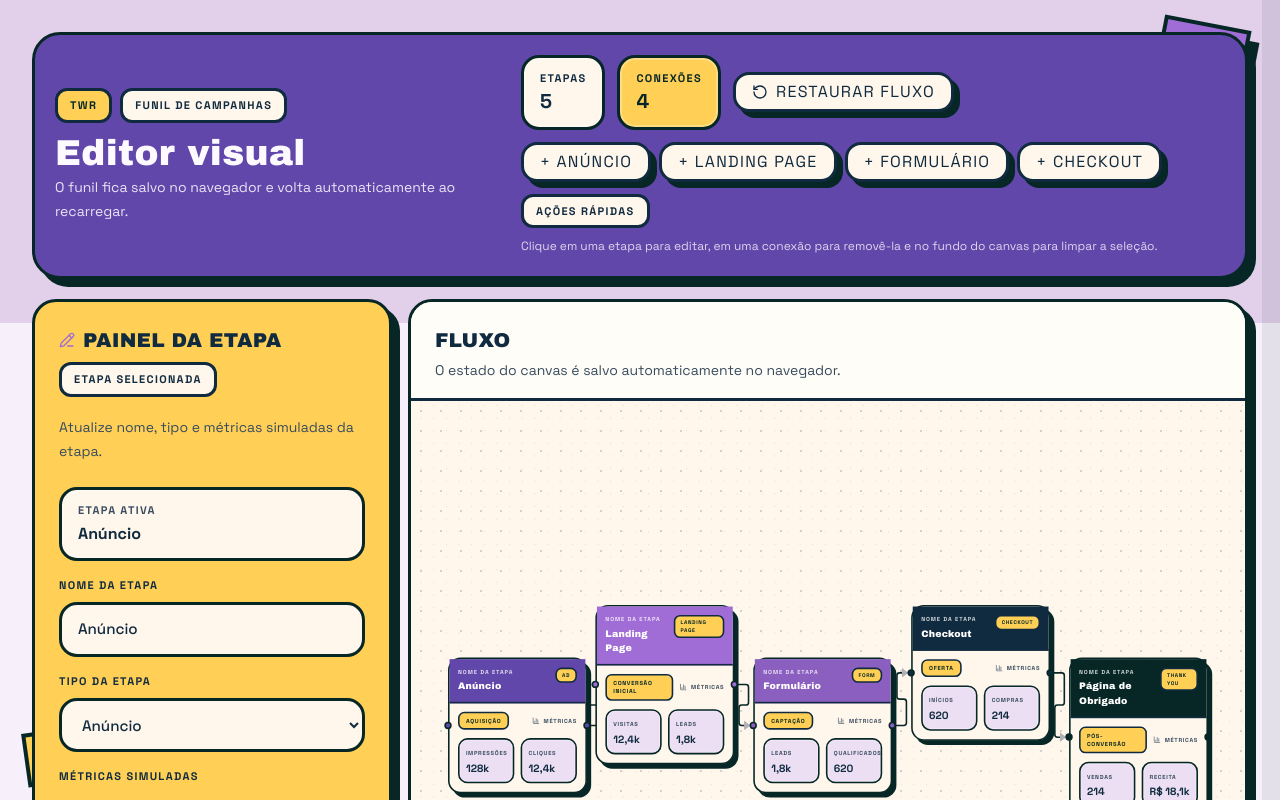
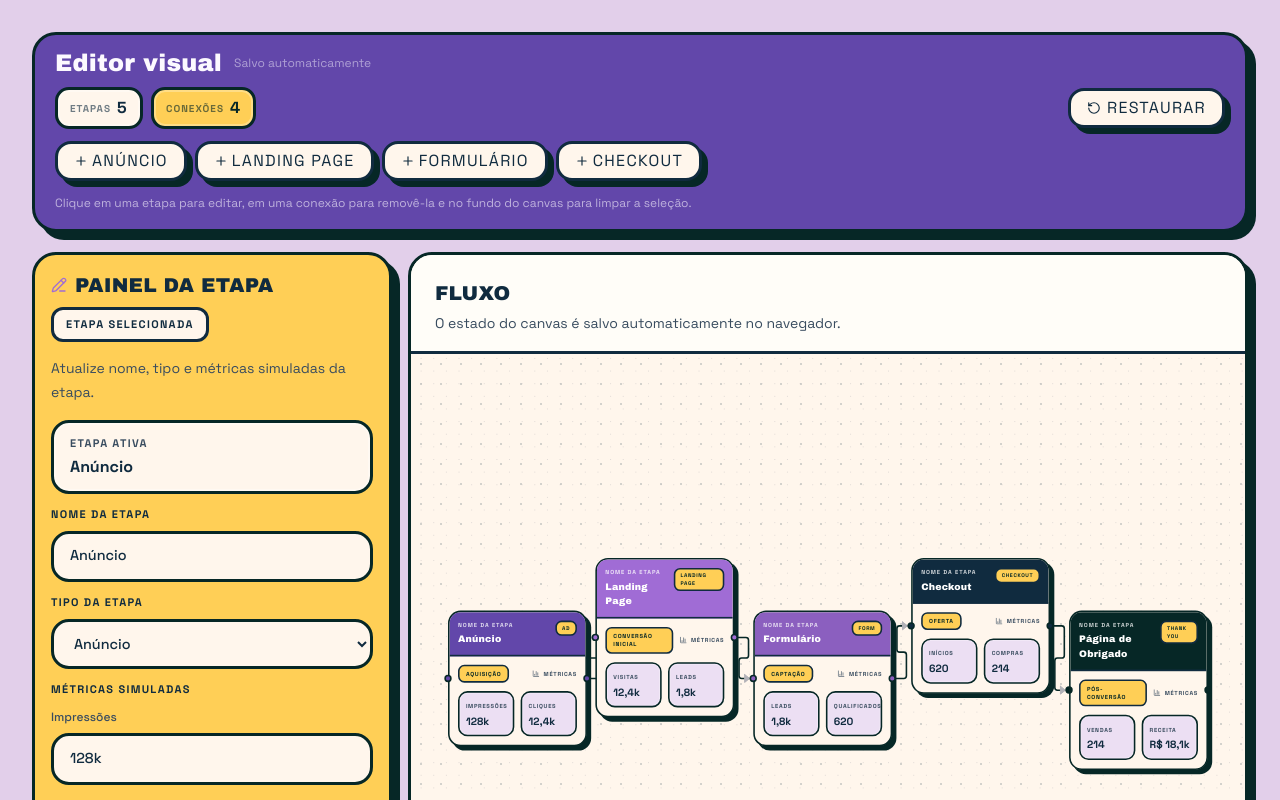
Before and after one commit to Muowl/atividade-react-flow-twr, a React (Vite) app: page / in a window 1280 px wide. Shown: the top 800 px of the page. Built offline with nearby package versions, Linux system fonts and the light colour scheme.

Commit message:
feat: simplifica a interface do editor e atualiza README

```diff
--- a/src/app/app.tsx
+++ b/src/app/app.tsx
@@ -1,6 +1,5 @@
 import { ReactFlowProvider } from '@xyflow/react'
 
-import { Badge } from '@/components/ui/badge'
 import { Card, CardContent, CardDescription, CardHeader, CardTitle } from '@/components/ui/card'
 import { FunnelCanvas } from '@/features/funnel/components/funnel-canvas'
 import { FunnelInspector } from '@/features/funnel/components/funnel-inspector'
@@ -14,19 +13,15 @@ export default function App() {
   return (
     <ReactFlowProvider>
       <main className="mx-auto flex min-h-screen w-full max-w-7xl flex-col gap-5 px-4 py-6 sm:px-6 lg:px-8 lg:py-8">
-        <header className="neo-panel flex flex-col gap-4 rounded-[28px] bg-primary p-5 text-primary-foreground lg:flex-row lg:items-center lg:justify-between">
-          <div className="flex flex-col gap-3">
-            <div className="flex flex-wrap items-center gap-2">
-              <Badge className="bg-[#ffcf56] text-[#062726]">TWR</Badge>
-              <Badge className="bg-[#fff6ec] text-[#102b3f]">Funil de campanhas</Badge>
-            </div>
-            <div className="space-y-1">
-              <h1 className="font-display text-3xl leading-none tracking-[0.01em] sm:text-4xl">
+        <header className="neo-panel flex flex-col gap-3 rounded-[24px] bg-primary px-5 py-4 text-primary-foreground">
+          <div className="flex flex-wrap items-center justify-between gap-x-4 gap-y-2">
+            <div className="flex items-center gap-3">
+              <h1 className="font-display text-xl leading-none tracking-[0.01em] sm:text-2xl">
                 Editor visual
               </h1>
-              <p className="max-w-2xl text-sm leading-6 text-primary-foreground/88">
-                O funil fica salvo no navegador e volta automaticamente ao recarregar.
-              </p>
+              <span className="hidden text-xs text-primary-foreground/50 sm:inline">
+                Salvo automaticamente
+              </span>
             </div>
           </div>
 
--- a/src/features/funnel/components/funnel-inspector.tsx
+++ b/src/features/funnel/components/funnel-inspector.tsx
@@ -36,7 +36,7 @@ export function FunnelInspector({
 }: FunnelInspectorProps) {
   return (
     <Card className="bg-[#ffcf56]">
-      <CardHeader className="space-y-3">
+      <CardHeader className="space-y-2 p-4">
         <div className="flex flex-wrap items-center gap-2 text-foreground">
           {selectedEdge ? (
             <Link2 className="size-4 text-accent" />
@@ -60,7 +60,7 @@ export function FunnelInspector({
               : 'Selecione um nó ou conexão no canvas para abrir ações.'}
         </CardDescription>
       </CardHeader>
-      <CardContent className="space-y-4">
+      <CardContent className="space-y-3 px-4 pb-4">
         {selectedNode ? (
           <>
             <div className="neo-inset rounded-[18px] bg-[#fff6ec] px-4 py-3 text-foreground">
@@ -81,7 +81,7 @@ export function FunnelInspector({
               </label>
               <input
                 id="stage-name"
-                className="neo-field"
+                className="neo-field transition-shadow duration-200"
                 value={selectedNode.data.title}
                 onChange={(event) => onSelectedNodeNameChange(event.target.value)}
               />
@@ -96,7 +96,7 @@ export function FunnelInspector({
               </label>
               <select
                 id="stage-type"
-                className="neo-field"
+                className="neo-field transition-shadow duration-200"
                 value={selectedNode.data.stageType}
                 onChange={(event) =>
                   onSelectedNodeTypeChange(event.target.value as FunnelStageType)
@@ -120,7 +120,7 @@ export function FunnelInspector({
                     {metric.label}
                   </label>
                   <input
-                    className="neo-field"
+                    className="neo-field transition-shadow duration-200"
                     value={metric.value}
                     onChange={(event) => onSelectedMetricChange(index, event.target.value)}
                   />
--- a/src/features/funnel/components/funnel-overview.tsx
+++ b/src/features/funnel/components/funnel-overview.tsx
@@ -1,4 +1,4 @@
-import { Database, Workflow } from 'lucide-react'
+import { Database } from 'lucide-react'
 
 import { Badge } from '@/components/ui/badge'
 import {
@@ -10,35 +10,8 @@ import {
 } from '@/components/ui/card'
 import { stageDefinitions } from '@/features/funnel/data/stage-catalog'
 
-const overviewItems = [
-  'Seleção visual clara de etapa e conexão.',
-  'Persistência local automática no navegador.',
-  'Ações de criação, edição e exclusão mais explícitas.',
-]
-
 export function FunnelOverview() {
   return (
-    <>
-      <Card className="bg-secondary">
-        <CardHeader className="space-y-3">
-          <div className="flex items-center gap-2 text-primary">
-            <Workflow className="size-4 text-primary" />
-            <CardTitle>Experiência</CardTitle>
-          </div>
-          <CardDescription>Resumo do comportamento atual da interface.</CardDescription>
-        </CardHeader>
-        <CardContent className="space-y-3 text-sm text-muted-foreground">
-          {overviewItems.map((item) => (
-            <div
-              key={item}
-              className="neo-inset rounded-[18px] bg-[#fff6ec] px-4 py-3 text-foreground"
-            >
-              {item}
-            </div>
-          ))}
-        </CardContent>
-      </Card>
-
     <Card className="bg-[#d7eced]">
       <CardHeader className="space-y-3">
         <div className="flex items-center gap-2 text-foreground">
@@ -61,6 +34,5 @@ export function FunnelOverview() {
         ))}
       </CardContent>
     </Card>
-    </>
   )
 }
--- a/src/features/funnel/components/funnel-toolbar.tsx
+++ b/src/features/funnel/components/funnel-toolbar.tsx
@@ -1,4 +1,4 @@
-import { RotateCcw } from 'lucide-react'
+import { Plus, RotateCcw } from 'lucide-react'
 
 import { Badge } from '@/components/ui/badge'
 import { Button } from '@/components/ui/button'
@@ -19,26 +19,24 @@ export function FunnelToolbar({
   onResetFlow,
 }: FunnelToolbarProps) {
   return (
-    <div className="flex max-w-[44rem] flex-col gap-3">
-      <div className="flex flex-wrap items-center gap-3">
-        <div
-          className="neo-inset rounded-[18px] bg-[#fff6ec] px-4 py-3 text-[#102b3f]"
-          title="Quantidade total de etapas no funil"
-        >
-          <span className="block text-[11px] font-bold uppercase tracking-[0.12em]">
+    <div className="flex w-full flex-col gap-3">
+      {/* Row 1: Stats inline + Restore button */}
+      <div className="flex flex-wrap items-center justify-between gap-3">
+        <div className="flex flex-wrap items-center gap-2">
+          <Badge className="neo-inset rounded-[14px] bg-[#fff6ec] px-3 py-1.5 text-[#102b3f]">
+            <span className="mr-1.5 text-[10px] font-bold uppercase tracking-[0.1em] opacity-60">
               Etapas
             </span>
-          <strong className="block text-xl font-bold">{nodeCount}</strong>
-        </div>
-        <div
-          className="neo-inset rounded-[18px] bg-[#ffcf56] px-4 py-3 text-[#062726]"
-          title="Quantidade total de conexões entre etapas"
-        >
-          <span className="block text-[11px] font-bold uppercase tracking-[0.12em]">
+            <strong className="text-base font-bold">{nodeCount}</strong>
+          </Badge>
+          <Badge className="neo-inset rounded-[14px] bg-[#ffcf56] px-3 py-1.5 text-[#062726]">
+            <span className="mr-1.5 text-[10px] font-bold uppercase tracking-[0.1em] opacity-60">
               Conexões
             </span>
-          <strong className="block text-xl font-bold">{edgeCount}</strong>
+            <strong className="text-base font-bold">{edgeCount}</strong>
+          </Badge>
         </div>
+
         <Button
           className="bg-[#fff6ec] text-[#102b3f]"
           size="sm"
@@ -46,12 +44,13 @@ export function FunnelToolbar({
           variant="secondary"
           onClick={onResetFlow}
         >
-          <RotateCcw className="mr-2 size-4" />
-          Restaurar fluxo
+          <RotateCcw className="mr-1.5 size-3.5" />
+          Restaurar
         </Button>
       </div>
 
-      <div className="flex flex-wrap gap-2">
+      {/* Row 2: Add stage buttons inline */}
+      <div className="flex flex-wrap items-center gap-2">
         {creatableStageTypes.map((stageType) => (
           <Button
             key={stageType}
@@ -61,18 +60,17 @@ export function FunnelToolbar({
             variant="secondary"
             onClick={() => onAddStage(stageType)}
           >
-            + {stageDefinitions[stageType].label}
+            <Plus className="mr-1 size-3.5" />
+            {stageDefinitions[stageType].label}
           </Button>
         ))}
       </div>
 
-      <div className="flex flex-wrap items-center gap-2">
-        <Badge className="bg-[#fff6ec] text-[#102b3f]">Ações rápidas</Badge>
-        <p className="text-xs leading-5 text-primary-foreground/80">
+      {/* Row 3: Help text - subtle */}
+      <p className="text-xs leading-5 text-primary-foreground/60">
         Clique em uma etapa para editar, em uma conexão para removê-la e no
         fundo do canvas para limpar a seleção.
       </p>
     </div>
-    </div>
   )
 }
--- a/src/features/funnel/components/stage-node.tsx
+++ b/src/features/funnel/components/stage-node.tsx
@@ -12,7 +12,7 @@ export function StageNode({ data, selected }: NodeProps<FunnelStageNode>) {
   return (
     <Card
       className={cn(
-        'stage-node w-[264px] rounded-[24px] bg-[#fff6ec]',
+        'stage-node w-[264px] overflow-hidden rounded-[24px] bg-[#fff6ec]',
         selected && 'stage-node--selected',
       )}
       style={{ '--stage-accent': data.accent } as CSSProperties}
--- a/src/styles/globals.css
+++ b/src/styles/globals.css
@@ -98,45 +98,14 @@ html {
 }
 
 body {
-  position: relative;
   min-height: 100vh;
-  background:
-    linear-gradient(90deg, transparent 0 calc(100% - 18px), rgba(6, 39, 38, 0.08) calc(100% - 18px) 100%),
-    linear-gradient(180deg, #e2cfea 0 18%, #f7f0fb 18% 74%, #d7eced 74% 100%);
+  background: #e2cfea;
   color: var(--foreground);
   font-family: var(--font-sans);
   font-synthesis: none;
   text-rendering: optimizeLegibility;
   -webkit-font-smoothing: antialiased;
   -moz-osx-font-smoothing: grayscale;
-}
-
-body::before,
-body::after {
-  content: "";
-  position: fixed;
-  z-index: 0;
-  border: 4px solid var(--ink);
-  box-shadow: 10px 10px 0 var(--ink);
-  pointer-events: none;
-}
-
-body::before {
-  top: 22px;
-  right: 36px;
-  height: 88px;
-  width: 88px;
-  background: var(--panel-violet);
-  transform: rotate(11deg);
-}
-
-body::after {
-  left: 24px;
-  bottom: 24px;
-  height: 54px;
-  width: 170px;
-  background: #ffcf56;
-  transform: rotate(-8deg);
 }
 
 #root {
@@ -154,11 +123,13 @@ textarea {
 .neo-panel {
   border: 3px solid var(--ink);
   box-shadow: 8px 8px 0 var(--ink);
+  transition: box-shadow 0.2s ease, transform 0.2s ease;
 }
 
 .neo-inset {
   border: 3px solid var(--ink);
   box-shadow: inset 0 0 0 2px rgba(255, 255, 255, 0.28);
+  transition: box-shadow 0.2s ease;
 }
 
 .neo-dot-grid {
@@ -173,14 +144,16 @@ textarea {
   border-radius: 18px;
   background: #fff6ec;
   color: var(--foreground);
-  padding: 0.85rem 1rem;
-  font-size: 0.95rem;
+  padding: 0.75rem 1rem;
+  font-size: 0.9rem;
   font-weight: 500;
   outline: none;
+  transition: box-shadow 0.2s ease, transform 0.15s ease;
 }
 
 .neo-field:focus {
   box-shadow: 4px 4px 0 var(--ink);
+  transform: translate(-1px, -1px);
 }
 
 .react-flow__renderer,
@@ -196,6 +169,7 @@ textarea {
 .react-flow__edge-path {
   stroke: var(--ink);
   stroke-width: 3;
+  transition: stroke 0.2s ease;
 }
 
 .react-flow__attribution {
@@ -215,15 +189,23 @@ textarea {
   color: var(--foreground);
   box-shadow: 4px 4px 0 var(--ink);
   border-radius: 14px;
+  transition: box-shadow 0.15s ease, transform 0.15s ease;
 }
 
 .react-flow__controls-button:hover {
   background: white;
+  transform: translate(-2px, -2px);
+  box-shadow: 6px 6px 0 var(--ink);
 }
 
 .stage-node {
   border: 3px solid var(--ink);
   box-shadow: 8px 8px 0 var(--ink);
+  transition: box-shadow 0.2s ease;
+}
+
+.stage-node:hover {
+  box-shadow: 10px 10px 0 var(--ink);
 }
 
 .stage-node--selected {
```
Also changed, not shown: 1 other file (tests, documents, lock files or other folders). Lines whose indentation alone changed are shown as unchanged.
